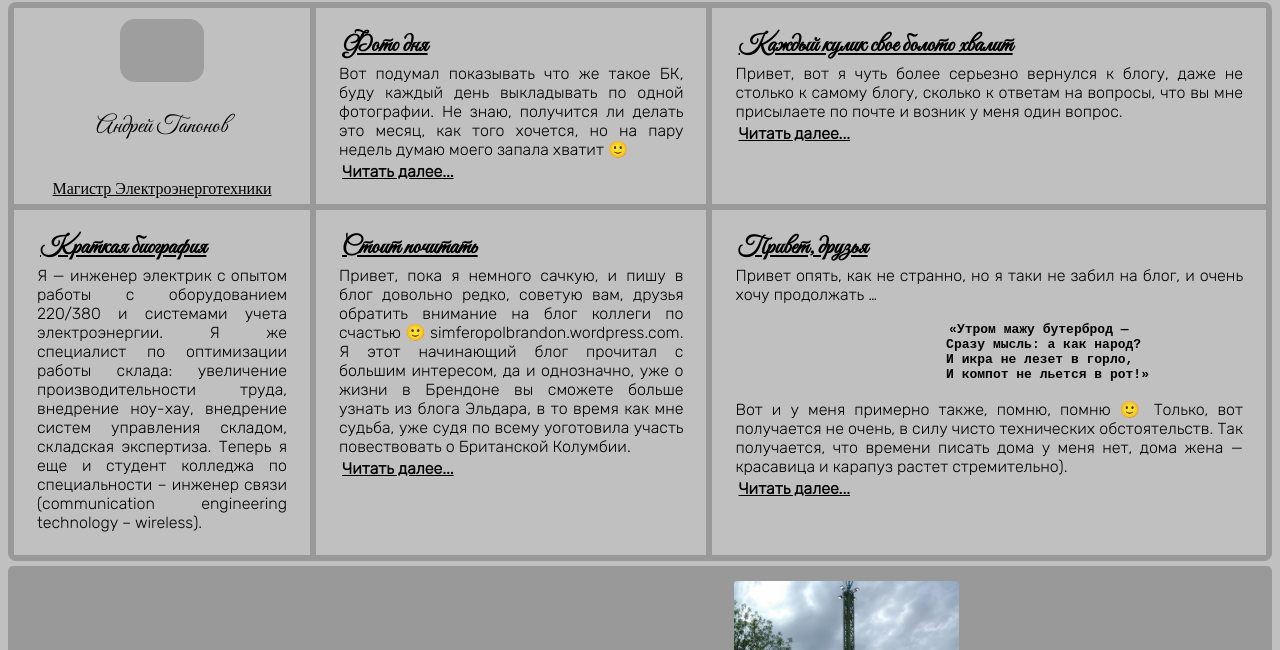
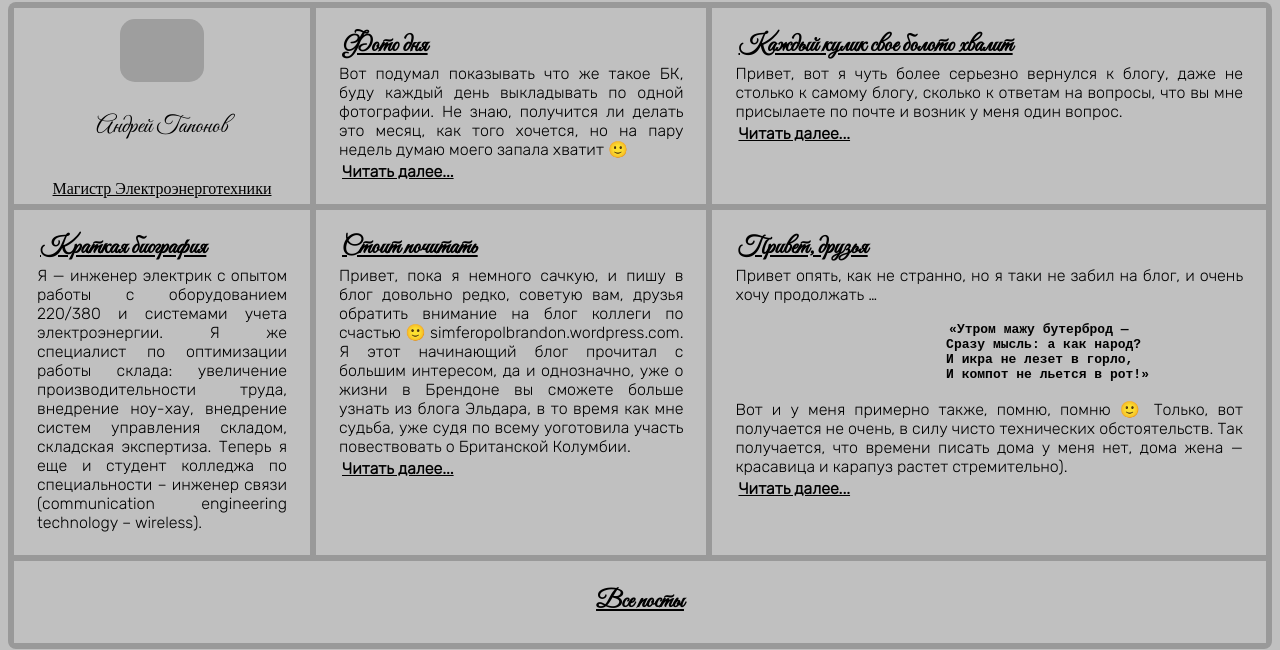
Before and after one commit to cavilosa/Blog, a plain HTML site: page index.html in a window 1280 px wide. Shown: the part 119-769 px from the top of the page. Drawn offline with Linux system fonts and the light colour scheme; grey boxes are pictures that could not be loaded.

Commit message:
All posts now in all screens

```diff
--- a/css/style.css
+++ b/css/style.css
@@ -247,7 +247,8 @@ figure figcaption {
         grid-template-rows: repeat(2, auto);
         grid-template-areas:
         "pc pc bp1 bp1 bp2 bp2"
-        "bi bi ls1 ls1 ls2 ls2";
+        "bi bi ls1 ls1 ls2 ls2"
+        "pl pl pl pl pl pl";
     }
 
     .post-card {
@@ -267,7 +268,7 @@ figure figcaption {
     }
 
     #posts-link {
-        display: none;
+        grid-area: pl;
     }
 
     .bio {
```
